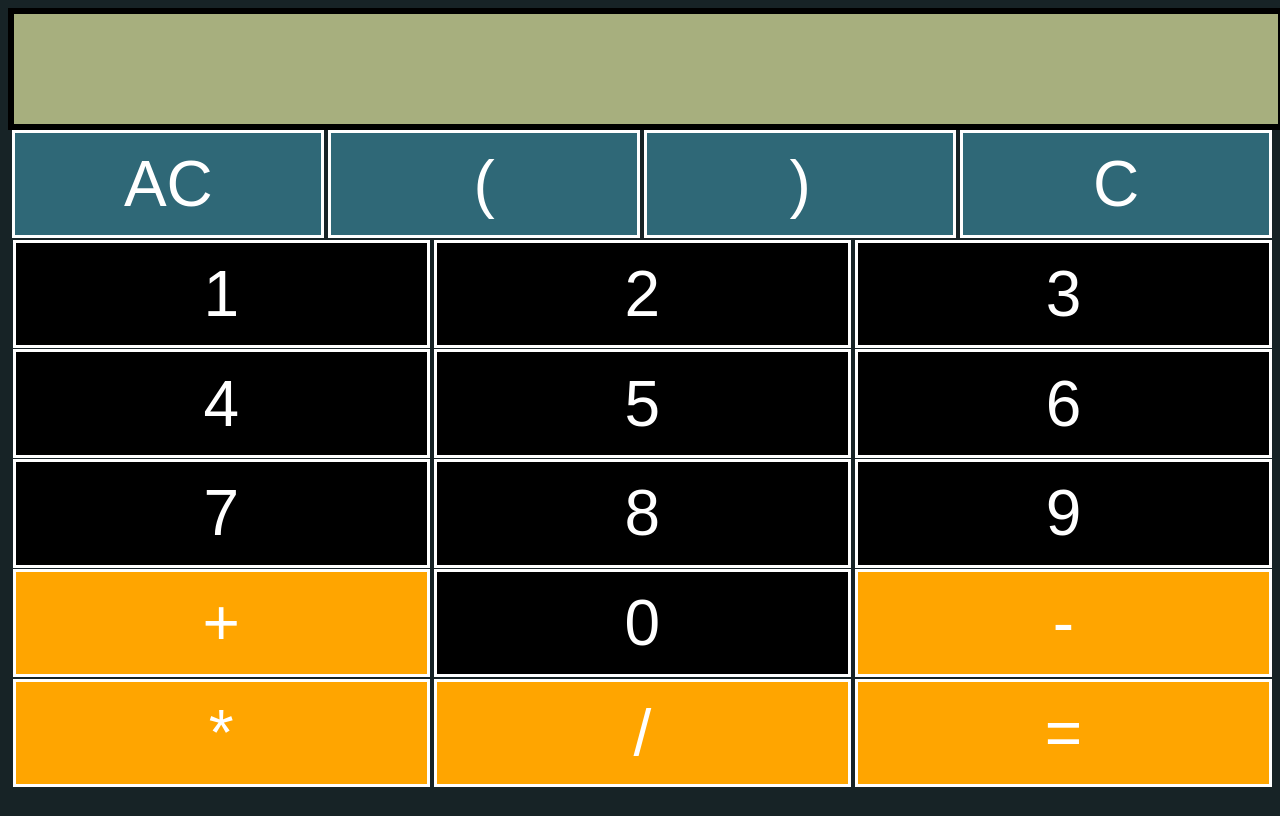
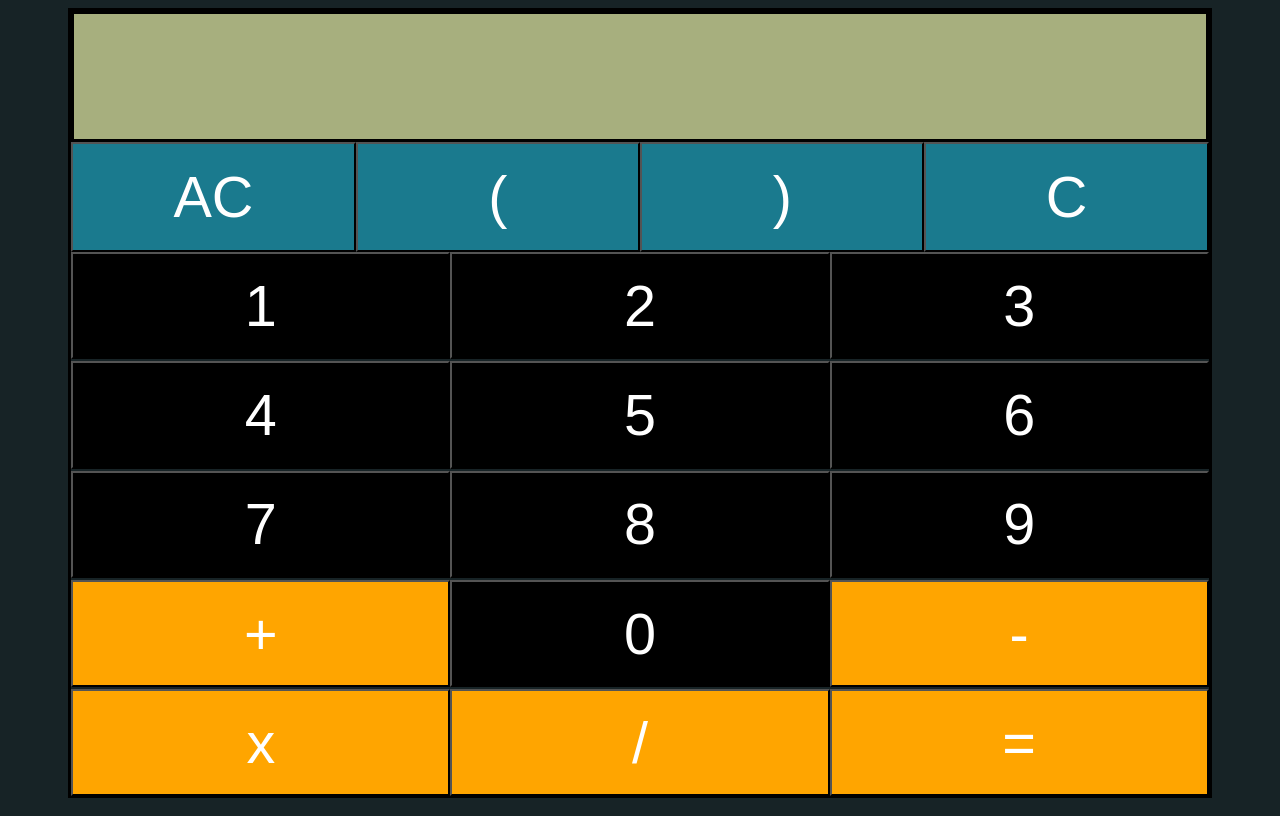
Before and after one commit to Shaheen-0350/Calculator, a plain HTML site: page index.html in a window 1280 px wide. Drawn offline with Linux system fonts and the light colour scheme.

Commit message:
Major changes

```diff
--- a/index.html
+++ b/index.html
@@ -1,42 +1,39 @@
+<!DOCTYPE html>
 <html>
     <head>
         <title>The Calculator</title>
         <link rel="stylesheet" href="styles.css" />
-        <link rel="icon" type="image/x-icon" href="plus-solid.svg" />
+        <link rel="icon" type="x-icon/image" href="plus-solid.svg">
     </head>
     <body>
-        <div id="parent">
+        <div id="container">
             <div id="screen"></div>
-            <div id="controls">
-                <button id="ac" onclick="AC()">AC</button>
-                <button id="open" onclick="Open()">(</button>
-                <button id="close" onclick="Close()">)</button>
-                <button id="clear" onclick="Clear()">C</button>
+            <div id="mainControls">
+                <button id="ac" onclick="AC()"class="mainControlItems">AC</button>
+                <button id="open" onclick="Open()" class="mainControlItems">(</button>
+                <button id="close" onclick="Close()"class="mainControlItems">)</button>
+                <button id="clear" onclick="Clear()" class="mainControlItems">C</button>
             </div>
-            <div id="row1">
-                <button class="normal" id="one" onclick="One()">1</button>
-                <button class="normal" id="two" onclick="Two()">2</button>
-                <button class="normal" id="three" onclick="Three()">3</button>
-            </div>
-            <div id="row2">
-                <button class="normal" id="four" onclick="Four()">4</button>
-                <button class="normal" id="five" onclick="Five()">5</button>
-                <button class="normal" id="six" onclick="Six()">6</button>
-            </div>
-            <div id="row3">
-                <button class="normal" id="seven" onclick="Seven()">7</button>
-                <button class="normal" id="eight" onclick="Eight()">8</button>
-                <button class="normal" id="nine" onclick="Nine()">9</button>
-            </div>
-            <div id="row4">
-                <button class="normal" id="plus" onclick="Plus()">+</button>
-                <button class="normal" id="zero" onclick="Zero()">0</button>
-                <button id="minus" onclick="Minus()">-</button>
-            </div>
-            <div id="row5">
-                <button class="normal" id="multiply" onclick="Multiply()">*</button>
-                <button class="normal" id="divide" onclick="Divide()">/</button>
-                <button class="normal" id="equals" onclick="Equals()">=</button>
+            <div id="numpadAndOperators">
+                <div><button id="one" onclick="One()">1</button></div>
+                <div><button id="two" onclick="Two()">2</button></div>
+                <div><button id="three" onclick="Three()">3</button></div>
+
+                <div><button id="four" onclick="Four()">4</button></div>
+                <div><button id="five" onclick="Five()">5</button></div>
+                <div><button id="six" onclick="Six()">6</button></div>
+
+                <div><button id="seven" onclick="Seven()">7</button></div>
+                <div><button id="eight" onclick="Eight()">8</button></div>
+                <div><button id="nine" onclick="Nine()">9</button></div>
+
+                <div><button id="plus" onclick="Plus()">+</button></div>
+                <div><button id="zero" onclick="Zero()">0</button></div>
+                <div><button id="minus" onclick="Minus()">-</button></div>
+
+                <div><button id="multiply" onclick="Multiply()">x</button></div>
+                <div><button id="divide" onclick="Divide()">/</button></div>
+                <div><button id="equals" onclick="Equals()">=</button></div>
             </div>
         </div>
         <script src="app.js"></script>
--- a/styles.css
+++ b/styles.css
@@ -1,63 +1,56 @@
 body {
-    background-color: #172326;
+    height: 100vh;
+    background-color: rgb(23,35,38);
 }
-#parent{
-    width: 100%;
-    height: 100%;
+#container {
+    width: 90%;
+    height: 98%;
+    border: solid;
     margin: auto;
 }
+#screen {
+    height: 16%;
+    border: solid;
+    text-align: right;
+    word-wrap: break-word;
+    background-color: #a7af7e;
+    font-size: 3.5vw;
+    font-weight: 545;
+}
+#mainControls {
+    height: 14%;
+    display: flex;
+    flex-direction: row;
+}
+.mainControlItems {
+    flex: 1;
+}
 
-#screen, #row1, #row2, #row3, #row4, #row5, #controls{
+#numpadAndOperators {
     width: 100%;
-    height: 14%;
-    text-align: right;
-    background-color: #172326;
+    height: 69.7%;
+    display: grid;
+    grid-template-columns: 1fr 1fr 1fr;
+    column-gap: 0;
+    row-gap: 0;
+}
+
+#numpadAndOperators button{
+    width: 100%;
+    height: 98%;
+    background-color: black;
     color: white;
 }
 
+.mainControlItems {
+    background-color: rgb(26, 122, 142);
+    color: white;
+}
 
-#screen {
-    font-size: 500%;
-    border: solid black;
-    border-width: 0.4rem;
-    background-color: #a7af7e;
-    color: black;
-    word-wrap: break-word;
+#plus, #minus, #multiply, #divide, #equals {
+    background-color: orange !important;
 }
 
 button {
-    margin:0;
-    padding:0;
-    width: 33%;
-    height: 99%;
-    font-size: 400%;
-    background-color: black;
-    color: white;
-    border: white solid;
-    transition: background-color 0.15s;
-
+    font-size: 4.5vw;
 }
-
-#plus, #minus, #multiply, #divide, #equals {
-    background-color: orange;
-}
-
-#plus:active, #minus:active, #multiply:active, #divide:active, #equals:active {
-    background-color: white;
-}
-
-#ac, #open, #close, #clear {
-    width: 24.675%;
-    background-color: #2f6877;
-    color: white;
-    margin: auto;
-    transition: background-color 0.15s;
-}
-
-#ac:active, #open:active, #close:active, #clear:active {
-    background-color: white;
-}
-
-button:active {
-    background-color: white;
-}
```
